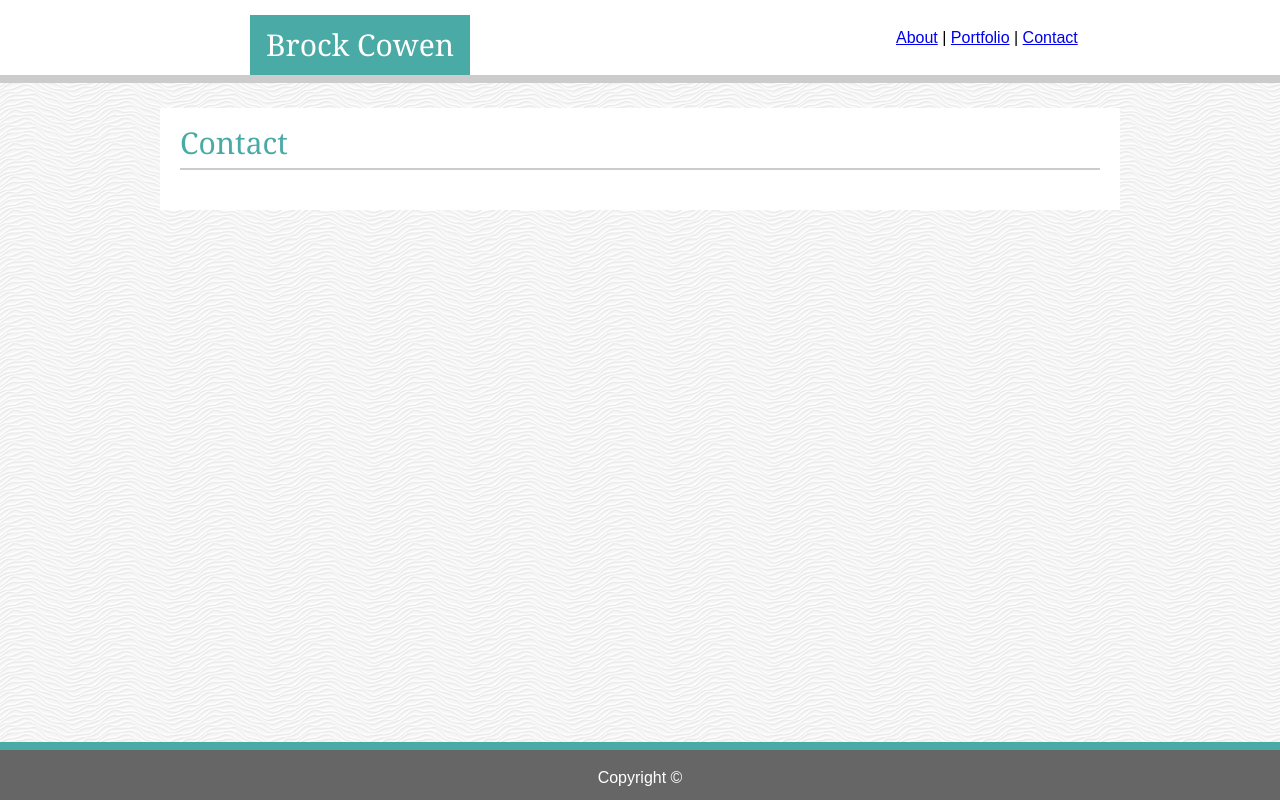
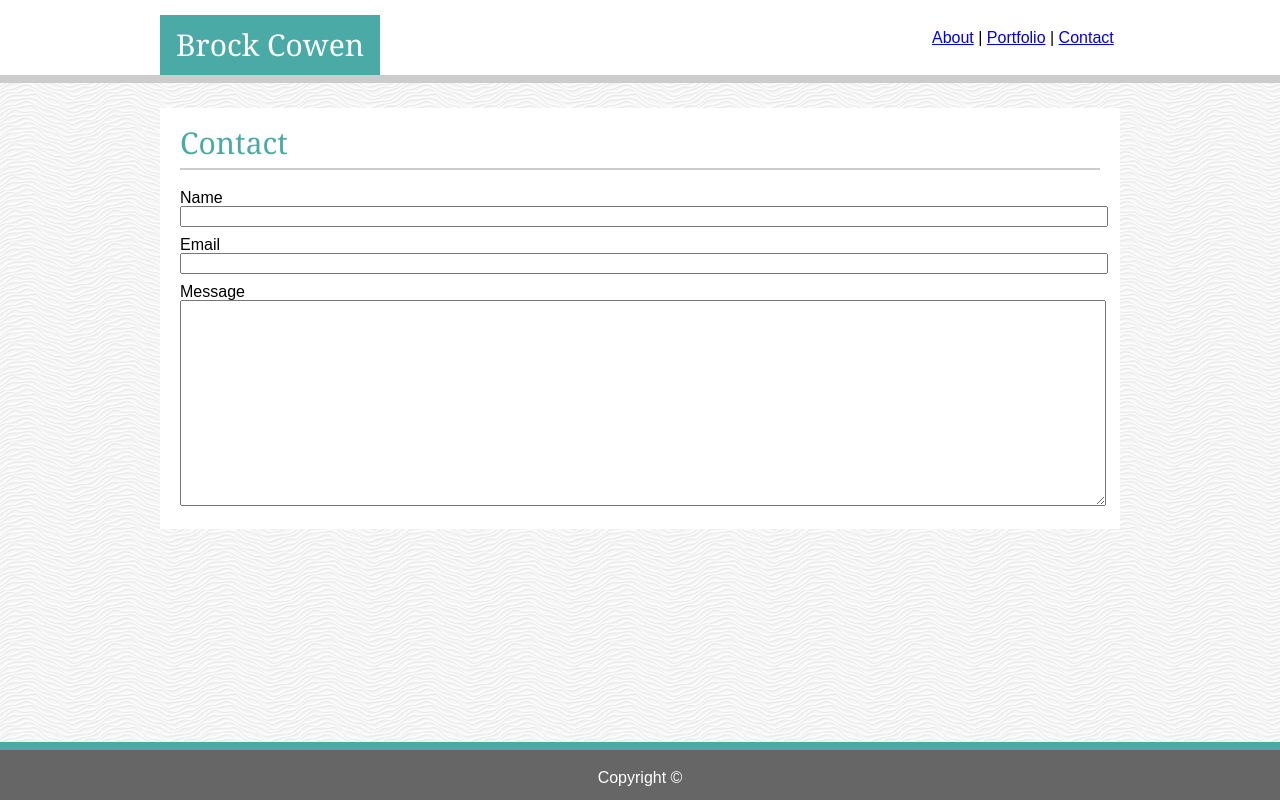
Before and after one commit to BCowen12/Basic-Portfolio, a plain HTML site: page contact.html in a window 1280 px wide. Drawn offline with Linux system fonts and the light colour scheme.

Commit message:
started work on the form for the contact page

```diff
--- a/assets/css/style.css
+++ b/assets/css/style.css
@@ -8,6 +8,15 @@
     position: relative;
     margin: 0;
 }
+
+.container{
+    width: 960px;
+    position: relative;
+    margin-left: auto;
+    margin-right: auto;
+    clear: both;
+}
+
 p{
     font-family: 'Arial', 'Helvetica Neue', Helvetica, sans-serif;
 }
@@ -18,7 +27,6 @@ p{
     width: 220px;
     text-align: center;
     float: left;
-    left: 250px;
     height: 60px;
     bottom: -15px;
     margin: 0;
@@ -32,12 +40,11 @@ h1{
 }
 
 #links{
-    position: absolute;
+    position: relative;
     width: 30%;
     float: right;
-    right: 0px;
     top: 30px;
-
+    right: -100px;
 }
 
 #about{
@@ -74,6 +81,25 @@ img{
     margin-right: 20px;
   }
 
+#name{
+    width: 100%;
+    margin-bottom: 10px;
+}
+
+#email{
+    width: 100%;
+    margin-bottom: 10px;
+}
+
+#message{
+    width: 100%;
+    height: 200px;
+}
+
+p form{
+    border-bottom: 5px;
+}
+
 .footer {
     position: fixed;
     left: 0;
--- a/contact.html
+++ b/contact.html
@@ -10,18 +10,29 @@
     </head>
     <body>
         <div class="header">
-            <div class="name">
-                <h1>Brock Cowen</h1>
-            </div>
+            <div class="container">
+                <div class="name">
+                    <h1>Brock Cowen</h1>
+                </div>
                 <div id="links">
                     <p>
                         <a href="index.html">About</a>  |  <a href="portfolio.html">Portfolio</a>  |  <a href="contact.html">Contact</a>
                     </p>
                 </div>
             </div>
+        </div>
         <div class="description">
             <h2 id="about">Contact</h2>
+            <form>
+                <p>Name</p>
+                <input type="text" name="name" id="name"><br/>
+                <p>Email</p>
+                <input type="text" name="email" id="email"><br/>
+                <p>Message</p>
+                <textarea name="message" id="message">
 
+                </textarea>
+            </form>
         </div>
     </body>
     <div class="footer">
```
Also changed, not shown: index.html (+5 -3 lines), portfolio.html (+5 -3 lines).
